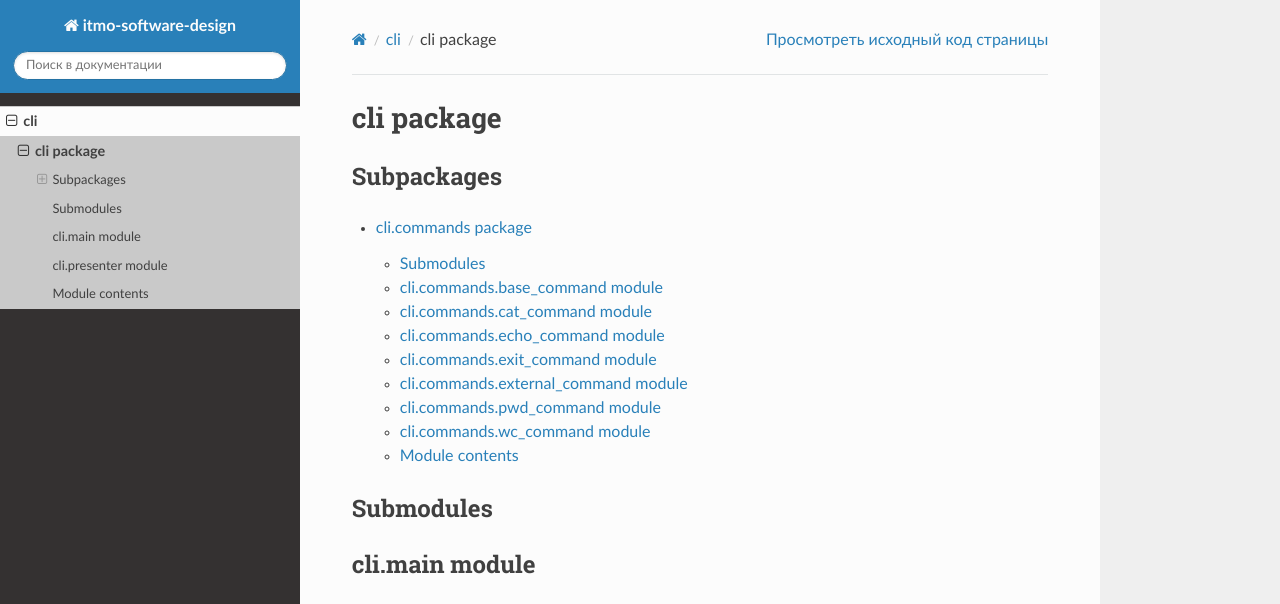
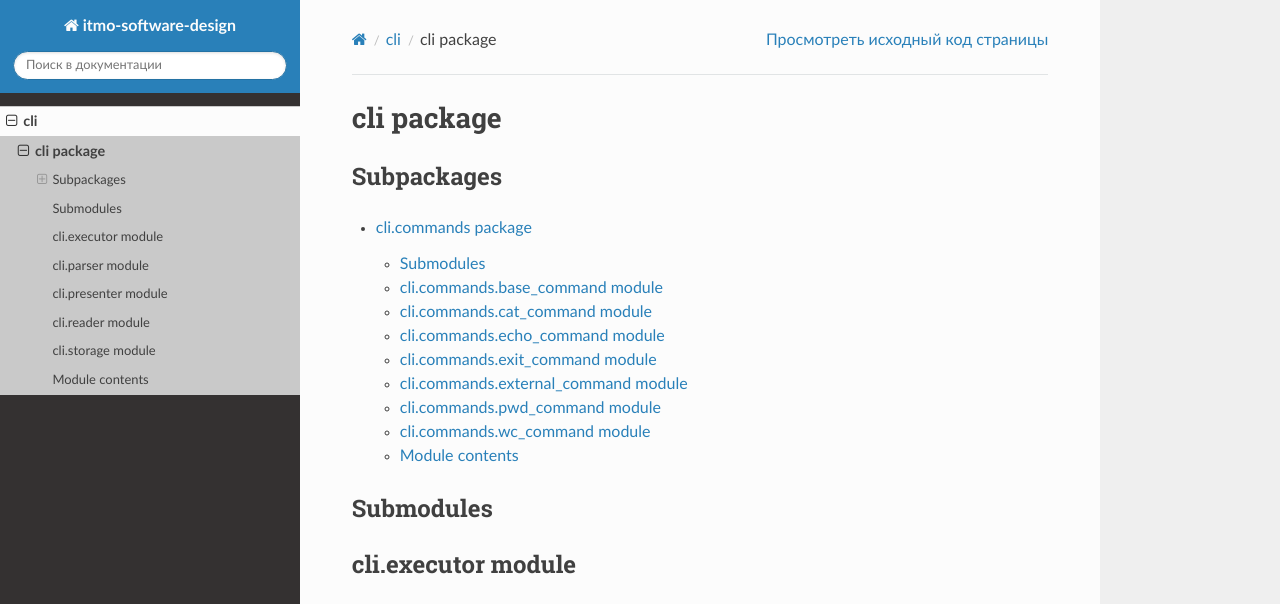
Before and after one commit to mk17ru/ITMO-System-Design, a Sphinx documentation site: the page built from docs/source/cli.rst, in a window 1280 px wide and 1400 px high. Shown: the top 604 px of the window. Built offline with Sphinx 7.4.7 and the Read the Docs theme 3.1.0, drawn with Linux system fonts in a browser that asks for light colours; some of the changed text lies outside the part shown; grey boxes are pictures that could not be loaded.

Commit message:
some updates

```diff
--- a/docs/source/cli.rst
+++ b/docs/source/cli.rst
@@ -12,10 +12,18 @@ Subpackages
 Submodules
 ----------
 
-cli.main module
----------------
+cli.executor module
+-------------------
 
-.. automodule:: cli.main
+.. automodule:: cli.executor
+   :members:
+   :undoc-members:
+   :show-inheritance:
+
+cli.parser module
+-----------------
+
+.. automodule:: cli.parser
    :members:
    :undoc-members:
    :show-inheritance:
@@ -28,6 +36,22 @@ cli.presenter module
    :undoc-members:
    :show-inheritance:
 
+cli.reader module
+-----------------
+
+.. automodule:: cli.reader
+   :members:
+   :undoc-members:
+   :show-inheritance:
+
+cli.storage module
+------------------
+
+.. automodule:: cli.storage
+   :members:
+   :undoc-members:
+   :show-inheritance:
+
 Module contents
 ---------------
 
```
Also changed, not shown: README.md (+2 -1 lines), cli.py (renamed from main.py), 7 other files.
